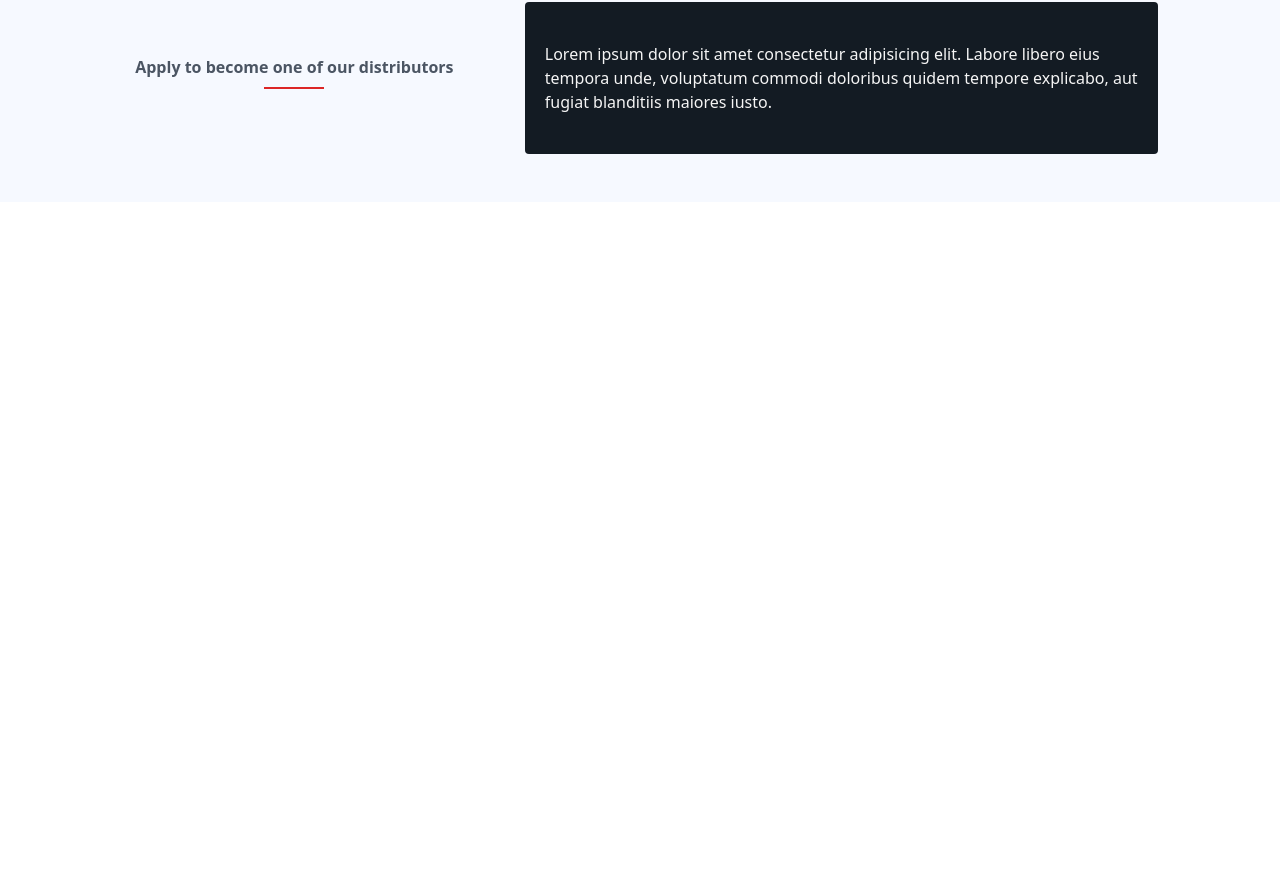
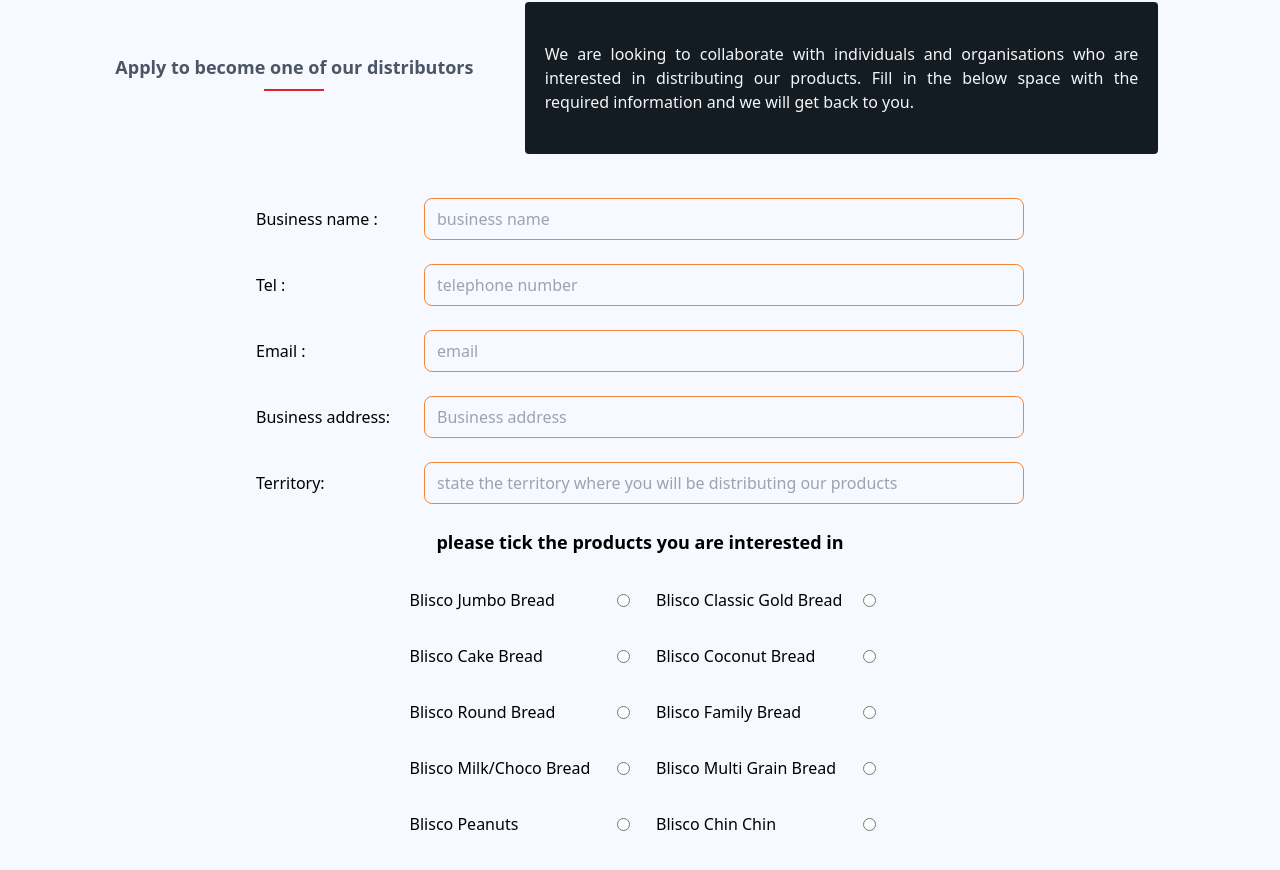
Before and after one commit to Stanley-enumahh/blisco, a React (Vite) app: page /distributor in a window 1280 px wide. Shown: the part 322-1192 px from the top of the page. Before the commit the page ends 800 px from the top, so only its background shows below. Built offline with nearby package versions, Linux system fonts and the light colour scheme; a web font is replaced by a local one.

Commit message:
products selection

```diff
--- a/src/App.css
+++ b/src/App.css
@@ -28,7 +28,7 @@
 }
 
 .newproduct-overlay {
-  background: linear-gradient(45deg, rgba(0, 0, 0, 0.4), #6a6562);
+  background: linear-gradient(45deg, rgba(0, 0, 0, 0.4), rgba(0, 0, 0, 0.4));
 }
 .newproduct-div1 {
   box-shadow: 0px 0px 13px rgba(0, 0, 0, 0.4);
--- a/src/components/Newproducts.jsx
+++ b/src/components/Newproducts.jsx
@@ -63,7 +63,9 @@
     <div className="w-full newproduct-div rounded-lg h-full flex flex-col relative gap-6 overflow-hidden cursor-pointer justify-end bg-primary-color">
       <img src={image} alt="" className="h-[350px] object-cover md:h-[400px]" />
       <div className="absolute h-full flex flex-col items-center justify-center  text-white text-center text-lg w-full p-3 md:p-10 newproduct-overlay transition-all duration-300 gap-4">
-        <h1 className=" text-2xl md:text-4xl font-Pacifico">{title}</h1>
+        <h1 className=" text-2xl md:text-4xl font-Pacifico drop-shadow-lg">
+          {title}
+        </h1>
         <p>{info}</p>
       </div>
     </div>
--- a/src/pages/Distributor.jsx
+++ b/src/pages/Distributor.jsx
@@ -1,9 +1,11 @@
 import { Navbar } from "../components/Navbar";
+import ScrollToTop from "../components/Navbar";
 
 export default function Distributor() {
   return (
-    <div className="w-full h-fit flex flex-col bg-[#f6f9ff]">
+    <div className="w-full h-fit flex flex-col bg-[#f6f9ff] overflow-hidden">
       <Navbar />
+      <ScrollToTop />
       <div className="mt-[100px]  flex flex-col justify-center  items-center gap-6 mb-8 md:mb-12">
         <div className="w-[90%]">
           <div
@@ -18,18 +20,139 @@
 
         <div className="w-[90%] flex flex-col md:gap-0 gap-4 md:flex-row">
           <div className="w-full justify-center items-center md:w-[40%] flex flex-col gap-2 mb-3">
-            <p className="font-semibold text-gray-600">
+            <p className="font-semibold text-lg text-gray-600">
               Apply to become one of our distributors
             </p>
             <p className="h-[2px] w-[60px] bg-red-600"></p>
           </div>
-          <div className="w-full md:w-[55%] rounded py-10 px-5 flex bg-secondaryColor text-neutral-100">
-            Lorem ipsum dolor sit amet consectetur adipisicing elit. Labore
-            libero eius tempora unde, voluptatum commodi doloribus quidem
-            tempore explicabo, aut fugiat blanditiis maiores iusto.
+          <div className="w-full md:w-[55%] rounded py-10 px-5 flex bg-secondaryColor text-neutral-100 text-justify">
+            We are looking to collaborate with individuals and organisations who
+            are interested in distributing our products. Fill in the below space
+            with the required information and we will get back to you.
+          </div>
+        </div>
+        {/* form */}
+        <div className="w-[90%] h-fit md:w-[60%] pt-5 flex flex-col gap-5 md:gap-6">
+          <div className="flex flex-col justify-start md:gap-0 gap-3 items-start  md:flex-row md:justify-between md:items-center">
+            <label htmlFor="business-name">Business name :</label>
+            <input
+              type="text"
+              name=""
+              id="business-name"
+              placeholder="business name"
+              className="outline-none border border-primary-color px-3 py-2 bg-transparent w-full md:w-[600px] rounded-lg"
+            />
+          </div>
+          <div className="flex flex-col justify-start md:gap-0 gap-3 items-start  md:flex-row md:justify-between md:items-center">
+            <label htmlFor="tel">Tel :</label>
+            <input
+              type="tel"
+              name=""
+              id="tel"
+              placeholder="telephone number"
+              className="outline-none border border-primary-color px-3 py-2 bg-transparent w-full md:w-[600px] rounded-lg"
+            />
+          </div>
+          <div className="flex flex-col justify-start md:gap-0 gap-3 items-start  md:flex-row md:justify-between md:items-center">
+            <label htmlFor="email">Email :</label>
+            <input
+              type="email"
+              name=""
+              id="email"
+              placeholder="email"
+              className="outline-none border border-primary-color px-3 py-2 bg-transparent w-full md:w-[600px] rounded-lg"
+            />
+          </div>
+          <div className="flex flex-col justify-start md:gap-0 gap-3 items-start  md:flex-row md:justify-between md:items-center">
+            <label htmlFor="address">Business address:</label>
+            <input
+              type="text"
+              name=""
+              id="address"
+              placeholder="Business address"
+              className="outline-none border border-primary-color px-3 py-2 bg-transparent w-full md:w-[600px] rounded-lg"
+            />
+          </div>
+          {/* territory */}
+          <div className="flex flex-col justify-start md:gap-0 gap-3 items-start  md:flex-row md:justify-between md:items-center">
+            <label htmlFor="address">Territory:</label>
+            <input
+              type="text"
+              name=""
+              id="address"
+              placeholder="state the territory where you will be distributing our products"
+              className="outline-none border border-primary-color px-3 py-2 bg-transparent w-full md:w-[600px] rounded-lg"
+            />
+          </div>
+          {/* product */}
+          <div className="flex flex-col items-center w-full gap-4 h-fit">
+            <div className="w-full flex justify-center">
+              <p className="lowercase font-semibold text-center mb-4 md:text-lg">
+                PLEASE TICK THE PRODUCTS YOU ARE INTERESTED IN
+              </p>
+            </div>
+            {/* products main */}
+            <div className="grid grid-cols-1 md:grid-cols-2 w-full h-fit md:w-[60%] mb-5 gap-5 md:gap-8">
+              <div className="flex flex-row  text-nowrap w-fit md:w-[220px] justify-between md:gap-4 gap-5 items-center md:items-center">
+                <label htmlFor="Blisco Jumbo Bread">Blisco Jumbo Bread</label>
+                <input type="radio" name="" id="Blisco Jumbo Bread" />
+              </div>
+              <div className="flex flex-row  text-nowrap w-fit md:w-[220px] justify-between md:gap-4 gap-5 items-center md:items-center">
+                <label htmlFor="Blisco Jumbo Bread">
+                  Blisco Classic Gold Bread
+                </label>
+                <input type="radio" name="" id="Blisco Jumbo Bread" />
+              </div>
+              <div className="flex flex-row  text-nowrap w-fit md:w-[220px] justify-between md:gap-4 gap-5 items-center md:items-center">
+                <label htmlFor="Blisco Jumbo Bread">Blisco Cake Bread</label>
+                <input
+                  type="radio"
+                  name=""
+                  id="Blisco Jumbo Bread"
+                  placeholder="Blisco Jumbo Bread"
+                />
+              </div>
+              <div className="flex flex-row  text-nowrap w-fit md:w-[220px] justify-between md:gap-4 gap-5 items-center md:items-center">
+                <label htmlFor="Blisco Coconut Bread">
+                  Blisco Coconut Bread
+                </label>
+                <input type="radio" name="" id="Blisco Coconut Bread" />
+              </div>
+              <div className="flex flex-row  text-nowrap w-fit md:w-[220px] justify-between md:gap-4 gap-5 items-center md:items-center">
+                <label htmlFor="Blisco Round Bread">Blisco Round Bread</label>
+                <input type="radio" name="" id="Blisco Round Bread" />
+              </div>
+              <div className="flex flex-row  text-nowrap w-fit md:w-[220px] justify-between md:gap-4 gap-5 items-center md:items-center">
+                <label htmlFor=" Blisco Family Bread">
+                  Blisco Family Bread
+                </label>
+                <input type="radio" name="" id=" Blisco Family Bread" />
+              </div>
+              <div className="flex flex-row  text-nowrap w-fit md:w-[220px] justify-between md:gap-4 gap-5 items-center md:items-center">
+                <label htmlFor=" Blisco Milk/Choco Bread">
+                  Blisco Milk/Choco Bread
+                </label>
+                <input type="radio" name="" id=" Blisco Milk/Choco Bread" />
+              </div>
+              <div className="flex flex-row  text-nowrap w-fit md:w-[220px] justify-between md:gap-4 gap-5 items-center md:items-center">
+                <label htmlFor="Blisco Multi Grain Bread">
+                  Blisco Multi Grain Bread
+                </label>
+                <input type="radio" name="" id="Blisco Multi Grain Bread" />
+              </div>
+              <div className="flex flex-row  text-nowrap w-fit md:w-[220px] justify-between md:gap-4 gap-5 items-center md:items-center">
+                <label htmlFor="Blisco Peanuts">Blisco Peanuts</label>
+                <input type="radio" name="" id="Blisco Peanuts" />
+              </div>
+              <div className="flex flex-row  text-nowrap w-fit md:w-[220px] justify-between md:gap-4 gap-5 items-center md:items-center">
+                <label htmlFor=" Blisco Chin Chin ">Blisco Chin Chin</label>
+                <input type="radio" name="" id=" Blisco Chin Chin " />
+              </div>
+            </div>
           </div>
         </div>
       </div>
+      <ScrollToTop />
     </div>
   );
 }
```
Also changed, not shown: src/pages/product.jsx (+9 -9 lines), src/components/Homeslider.jsx (added).
